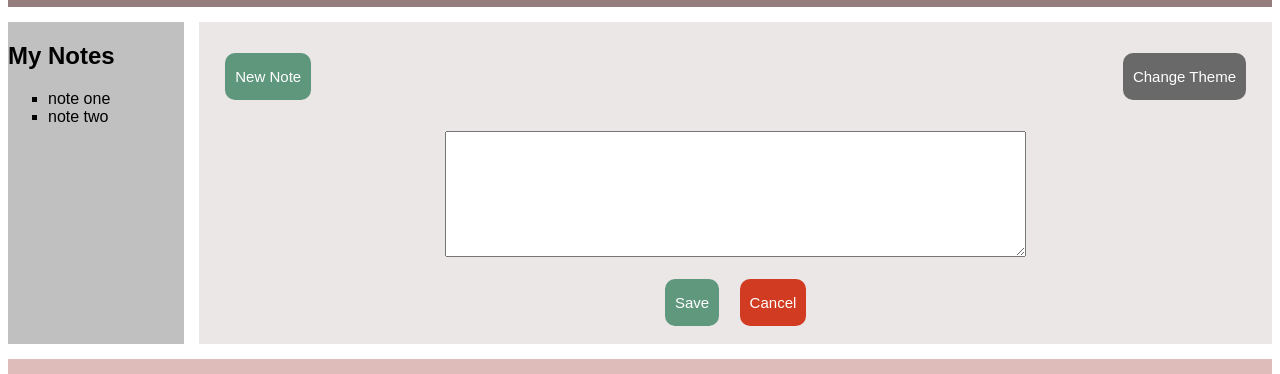
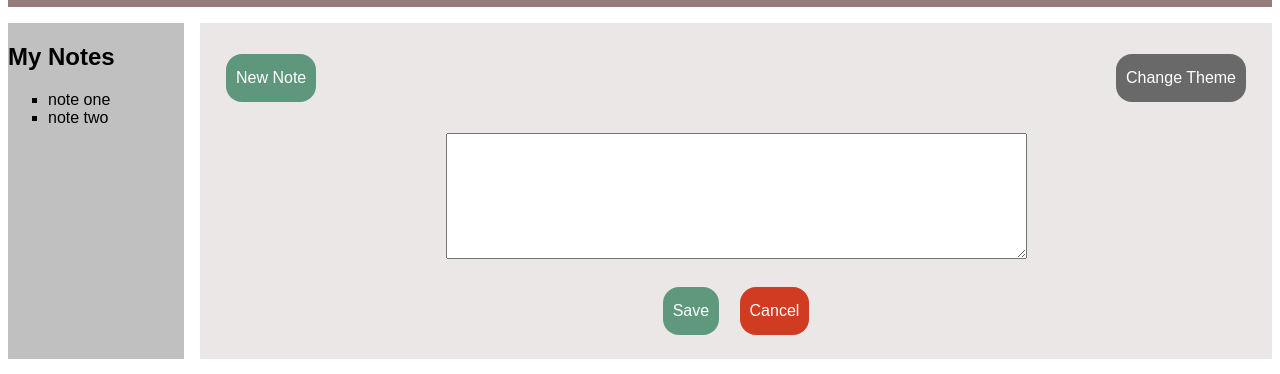
Before and after one commit to CyrusChan7/Web-Assignment-1, a plain HTML site: page index.html in a window 1280 px wide. Shown: the part 81-455 px from the top of the page. Drawn offline with Linux system fonts and the light colour scheme.

Commit message:
Final touches, all requirements complete

```diff
--- a/css/stylesheet.css
+++ b/css/stylesheet.css
@@ -19,7 +19,7 @@
 .grid_container {
     display: grid;
     grid-template-columns: 1fr 2fr 4fr;
-    grid-gap: 15px;
+    grid-gap: 1em;
 }
 
 .sidebar {
@@ -37,12 +37,12 @@ article {
 }
 
 .button {
-    border: none;
-    border-radius: 10px;
-    font-size: 15px;
-    color: white;
+    border: none;   /* We do not want the outline */
+    border-radius: 1em;
+    font-size: 1em;
+    color: white;   /* Buttons have white text on them */
     padding: 15px 10px 15px 10px;
-    margin: 8px;
+    margin: 0.5em;
 }
 
 .new_note {
@@ -51,9 +51,9 @@ article {
 
 .dark_theme {
     background-color: rgb(105, 105, 105);
-    float: right;
+    float: right;   /* Display on top right hand corner */
 }
 
 .bottom_spacing {
-    padding: 10px
+    padding: 1em
 }
```
Also changed, not shown: index.html (+1 -6 lines).
